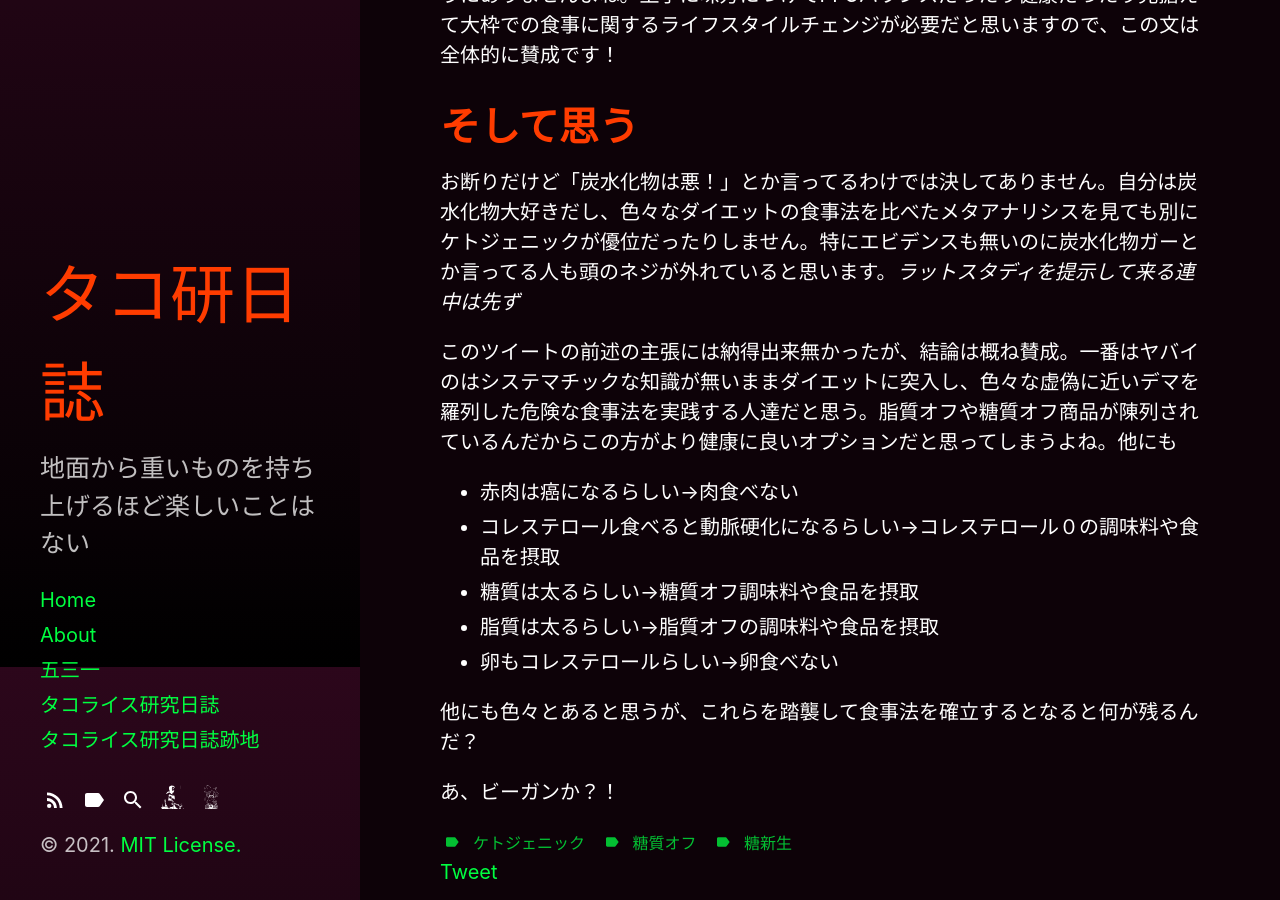
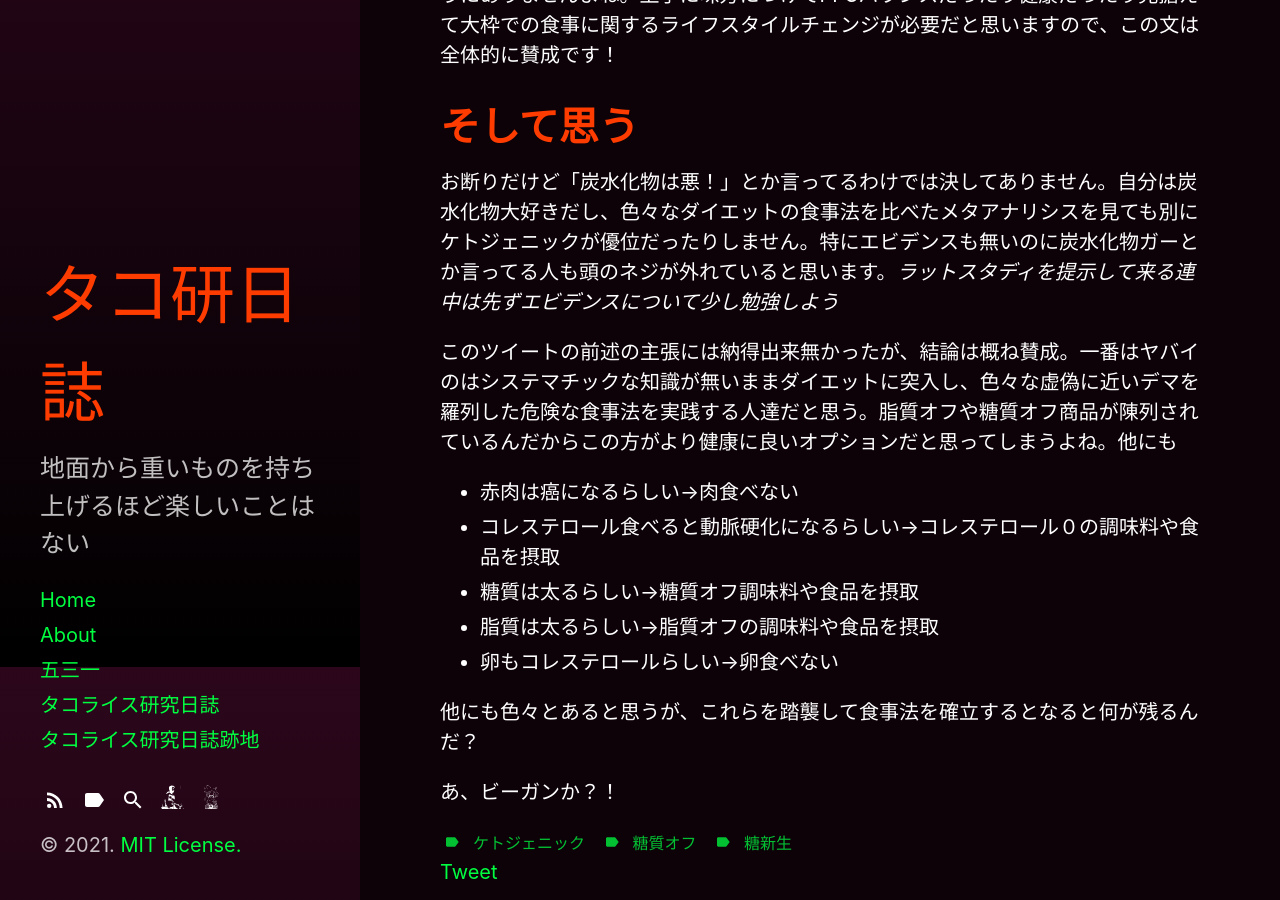
Before and after one commit to buckybean/buckybean.github.io, a Jekyll site: the page built from _posts/tacokennisshi/2021-07-23-tacokennisshi-gluconegogenesis.md, in a window 1280 px wide and 900 px high, scrolled down 2033 px. Built offline with Jekyll 4.4.1, drawn with Linux system fonts in a browser that asks for light colours; comment, search, counter and statistics services are not loaded.

Commit message:
Update 2021-07-23-tacokennisshi-gluconegogenesis.md

```diff
--- a/_posts/tacokennisshi/2021-07-23-tacokennisshi-gluconegogenesis.md
+++ b/_posts/tacokennisshi/2021-07-23-tacokennisshi-gluconegogenesis.md
@@ -35,7 +35,8 @@ tags:
 
 # そして思う
 
-お断りだけど「炭水化物は悪！」とか言ってるわけでは決してありません。自分は炭水化物大好きだし、色々なダイエットの食事法を比べたメタアナリシスを見ても別にケトジェニックが優位だったりしません。特にエビデンスも無いのに炭水化物ガーとか言ってる人も頭のネジが外れていると思います。*ラットスタディを提示して来る連中は先ず*
+お断りだけど「炭水化物は悪！」とか言ってるわけでは決してありません。自分は炭水化物大好きだし、色々なダイエットの食事法を比べたメタアナリシスを見ても別にケトジェニックが優位だったりしません。特にエビデンスも無いのに炭水化物ガーとか言ってる人も頭のネジが外れていると思います。*ラットスタディを提示して来る連中は先ずエビデンスについて少し勉強しよう*
+
 
 このツイートの前述の主張には納得出来無かったが、結論は概ね賛成。一番はヤバイのはシステマチックな知識が無いままダイエットに突入し、色々な虚偽に近いデマを羅列した危険な食事法を実践する人達だと思う。脂質オフや糖質オフ商品が陳列されているんだからこの方がより健康に良いオプションだと思ってしまうよね。他にも
 - 赤肉は癌になるらしい→肉食べない
```
